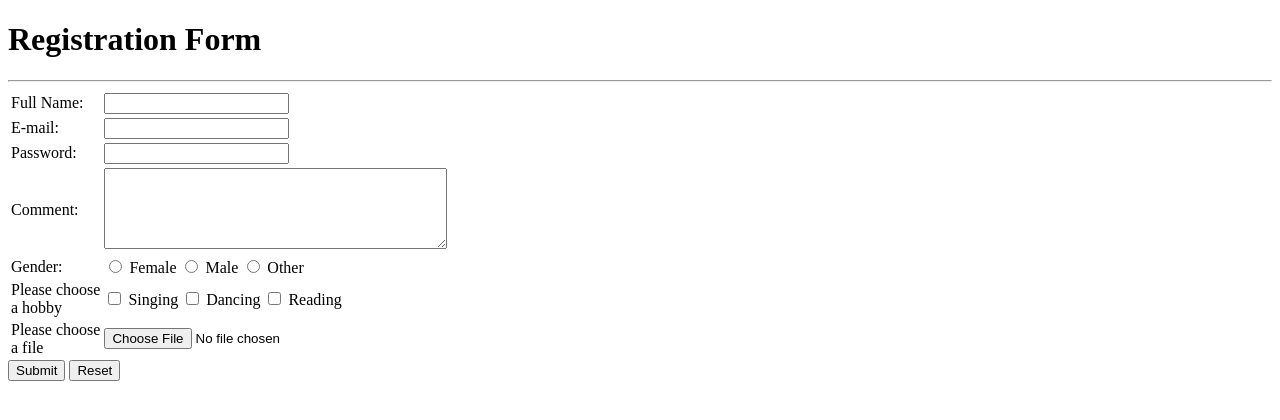
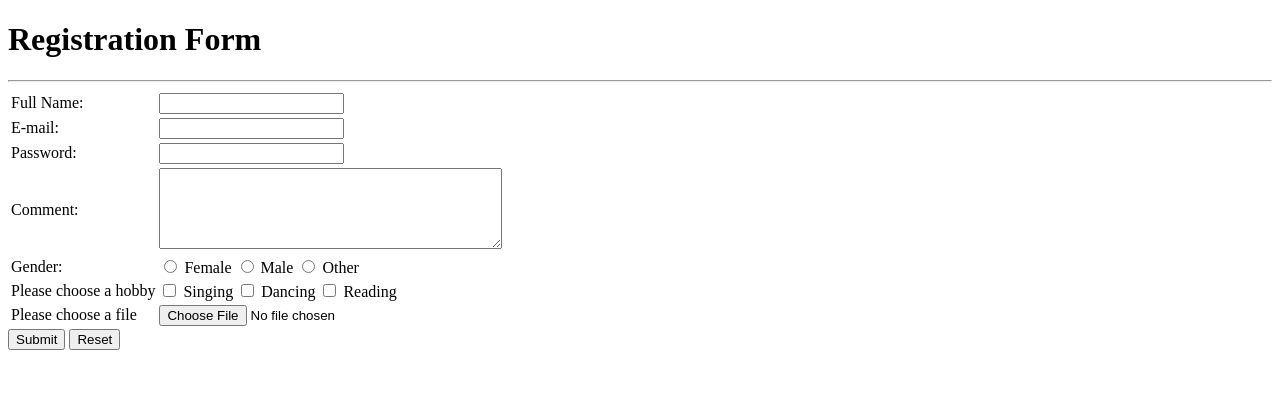
Before and after one commit to mahirafsar/WT_Summer_2021, a PHP site: page /Registration.php in a window 1280 px wide. Shown: the top 420 px of the page. Run offline with PHP 8.4, Linux system fonts and the light colour scheme.

Commit message:
Update Registration.php

```diff
--- a/Registration.php
+++ b/Registration.php
@@ -6,7 +6,7 @@
 <hr>
 
 <form>
-<table style="width: 35%">
+<table>
   <tr>
     <td><label for="fname">Full Name:</label></td>
     <td><input type="text" id="fname" name="fname"></td>
```
